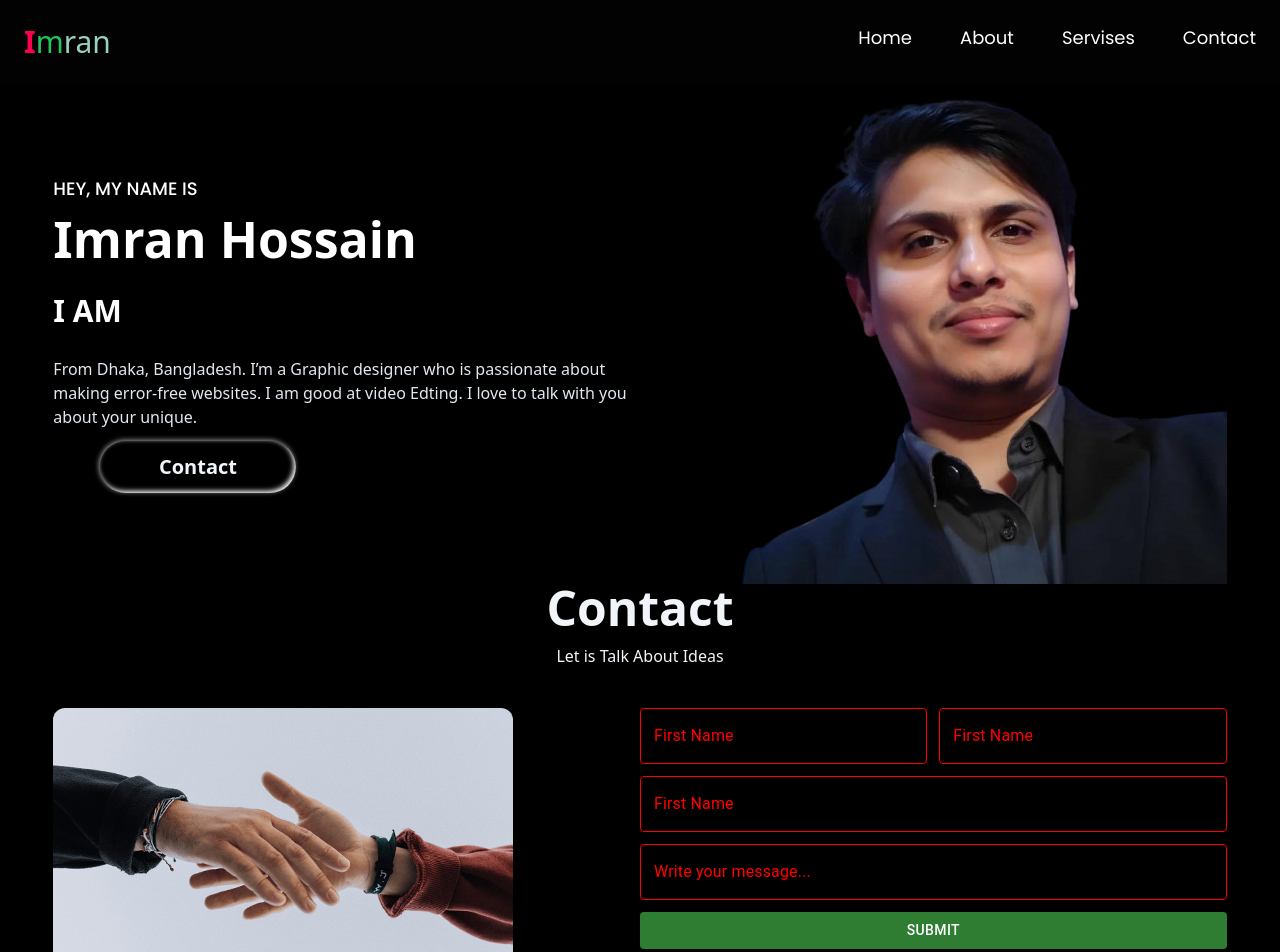
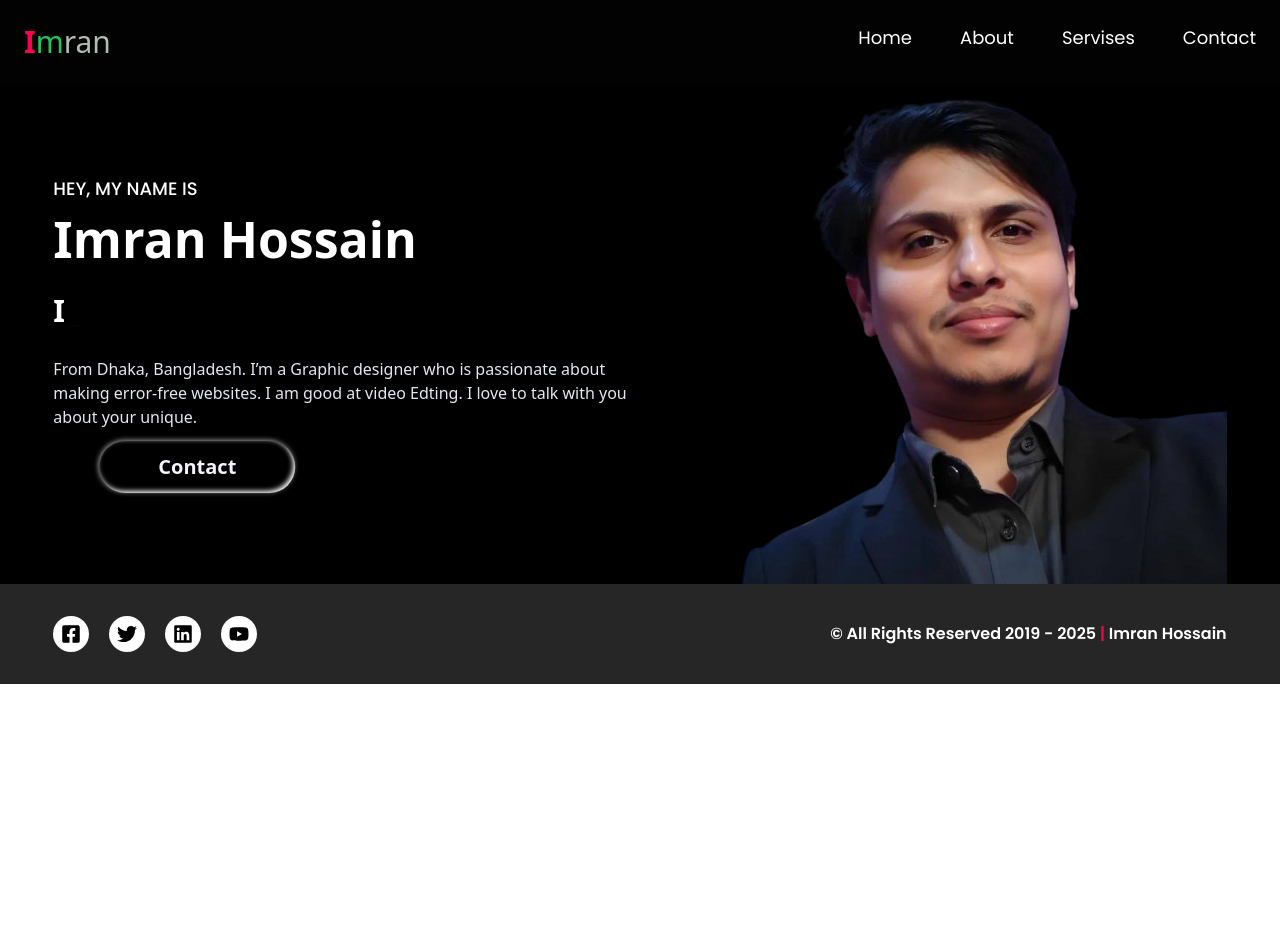
Before and after one commit to Rajibbepary/portfolio-, a React (Vite) app: page / in a window 1280 px wide. Shown: the top 952 px of the page. After the commit the page ends 800 px from the top, so only its background shows below. Built offline with nearby package versions, Linux system fonts and the light colour scheme; a web font is replaced by a local one.

Commit message:
contact page reactcha add

```diff
--- a/package.json
+++ b/package.json
@@ -18,6 +18,7 @@
     "motion": "^12.4.7",
     "react": "^18.3.1",
     "react-dom": "^18.3.1",
+    "react-google-recaptcha": "^3.1.0",
     "react-helmet-async": "^2.0.5",
     "react-icons": "^5.5.0",
     "react-router-dom": "^7.1.5",
--- a/src/components/Contact.jsx
+++ b/src/components/Contact.jsx
@@ -6,7 +6,13 @@ import contact from '../assets/contact1.png'
 import home from '../assets/home_5591266.png'
 import man from '../assets/teacher_7162968.png'
 import email from '../assets/email_552486.png'
+import ReCAPTCHA from "react-google-recaptcha";
 const Contact = () => {
+    function onChange(value) {
+        console.log("Captcha value:", value);
+      }
+
+
     return (
         <div className="w-full bg-black mx-auto ">
             <div className="text-center ">
@@ -23,82 +29,92 @@ const Contact = () => {
                </p>
                <p className="text-slate-100"> I am here. 🙂</p>
             </div>
+            <div className="flex justify-between items-center mb-14 mt-6">
+                <div className="flex gap-4 items-center justify-between">
+                    <img className="w-8 h-8 object-cover" src={home} alt="" />
                     <div>
+                        <p className="text-xl text-slate-50 font-medium">Address</p>
+                        <p className="text-sm text-slate-50">Farid Pur Bangladesh</p>
+                    </div>
+                </div>
+                <div className="flex gap-4 items-center ">
+                    <img className="w-8 h-8 object-cover" src={man} alt="" />
                     <div>
-                    <img className="w-8 h-8 object-cover" src={home} alt="" />
+                        <p className="text-xl text-slate-50 font-medium">Freelance</p>
+                        <p className="text-sm text-slate-50"> Available Right Now</p>
                     </div>
+                </div>
+                <div className="flex gap-4 items-center">
+                    <img className="w-8 h-8 object-cover" src={email} alt="" />
                     <div>
-                    <img className="w-8 h-8 object-cover" src={man} alt="" />
+                        <p className="text-xl text-slate-50 font-medium">Email</p>
+                        <p className="text-sm text-slate-50"> imran@gmail.com</p>
                     </div>
-                <div>
-                    <img className="w-8 h-8 object-cover" src={email} alt="" />
                 </div>
             </div>
         </div>
         <div className="md:w-1/2 flex flex-col gap-3">
 
-            <div className="flex gap-3 max-sm:flex-col">
+
             <TextField
-                label="First Name"
+                label="Your Name"
                 variant="outlined"
                 fullWidth
                 sx={{
                     "& .MuiOutlinedInput-root": {
-                    "& fieldset": { borderColor: "red" },
-                    "&:hover fieldset": { borderColor: "green" },
-                    "&.Mui-focused fieldset": { borderColor: "blue" }
+                    "& fieldset": { borderColor: "green" },
+                    "&.Mui-focused fieldset": { borderColor: "grey" },
+                    "& input": { color: "grey" }
                     },
-                    "& .MuiInputLabel-root": { color: "red" },
-                    "& .MuiInputLabel-root.Mui-focused": { color: "blue" }
+                    "& .MuiInputLabel-root": { color: "green" },
+                    "& .MuiInputLabel-root.Mui-focused": { color: "grey" }
                 }}
                 />
 
+
             <TextField
-                label="First Name"
+                label="example@mail.com"
                 variant="outlined"
                 fullWidth
                 sx={{
                     "& .MuiOutlinedInput-root": {
-                    "& fieldset": { borderColor: "red" },
-                    "&:hover fieldset": { borderColor: "green" },
-                    "&.Mui-focused fieldset": { borderColor: "blue" }
+                    "& fieldset": { borderColor: "green" },
+                    "&.Mui-focused fieldset": { borderColor: "grey" },
+                    "& input": { color: "grey" }
                     },
-                    "& .MuiInputLabel-root": { color: "red" },
-                    "& .MuiInputLabel-root.Mui-focused": { color: "blue" }
+                    "& .MuiInputLabel-root": { color: "green" },
+                    "& .MuiInputLabel-root.Mui-focused": { color: "grey" }
                 }}
                 />
 
-            </div>
 
                     <TextField
-                label="First Name"
+                        name=""
+                        label="Write your message"
                         variant="outlined"
                         fullWidth
                         sx={{
                             "& .MuiOutlinedInput-root": {
-                    "& fieldset": { borderColor: "red" },
-                    "&:hover fieldset": { borderColor: "green" },
-                    "&.Mui-focused fieldset": { borderColor: "blue" }
+                                "& fieldset": { borderColor: "green" },
+                                //"&:hover fieldset": { borderColor: "red" },
+                                "&.Mui-focused fieldset": { borderColor: "grey" },
+                                "& input": { color: "grey" },
+                                height: "90px"
                             },
-                    "& .MuiInputLabel-root": { color: "red" },
-                    "& .MuiInputLabel-root.Mui-focused": { color: "blue" }
+                            "& .MuiInputBase-input": {
+                                height: "90px",
+                                padding: "18.5px 14px"
+                            },
+                            "& .MuiInputLabel-root": { color: "green" },
+                            "& .MuiInputLabel-root.Mui-focused": { color: "grey" }
                         }}
                     />
 
-            <TextField
-                label="Write your message..."
-                variant="outlined"
-                fullWidth
-                sx={{
-                    "& .MuiOutlinedInput-root": {
-                    "& fieldset": { borderColor: "red" },
-                    "&:hover fieldset": { borderColor: "green" },
-                    "&.Mui-focused fieldset": { borderColor: "blue" }
-                    },
-                    "& .MuiInputLabel-root": { color: "red" },
-                    "& .MuiInputLabel-root.Mui-focused": { color: "blue" }
-                }}
-                />
+                   <ReCAPTCHA
+                    sitekey="6LcA6t4qAAAAAOKJ-u-T2czZ7NuOkL3blRmsl8bf"
+                    onChange={onChange}
+                />,
+
 
             <Button variant="contained" color="success">Submit</Button>
 
--- a/src/pages/Home/Home.jsx
+++ b/src/pages/Home/Home.jsx
@@ -1,4 +1,4 @@
-import Contact from "../../components/Contact";
+
 import Banner from "./Banner";
 
 
@@ -7,7 +7,7 @@ const Home = () => {
         <div>
 
             <Banner/>
-            <Contact/>
+
         </div>
     );
 };
```
Also changed, not shown: 1 other file (tests, documents, lock files or other folders). Lines whose indentation alone changed are shown as unchanged.
